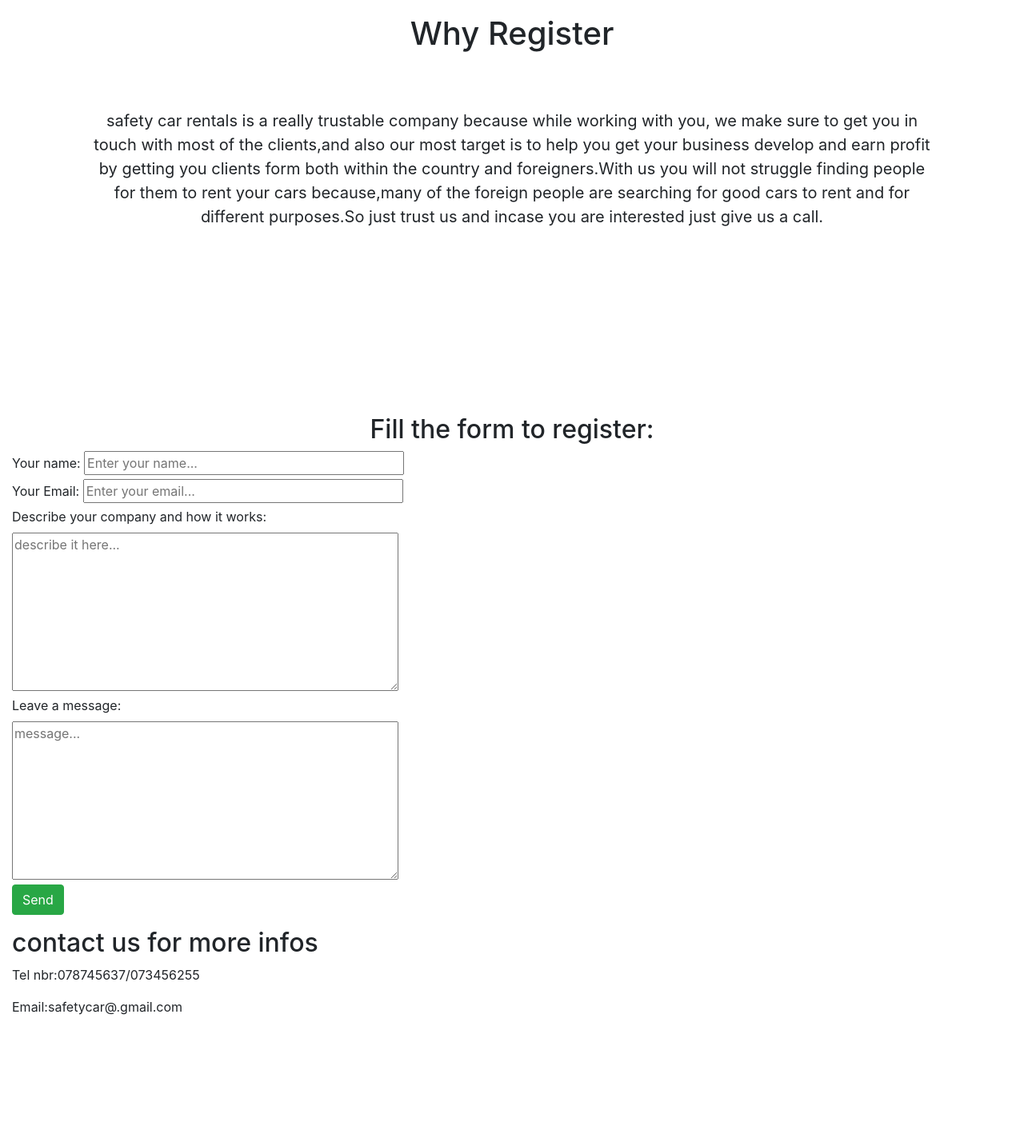
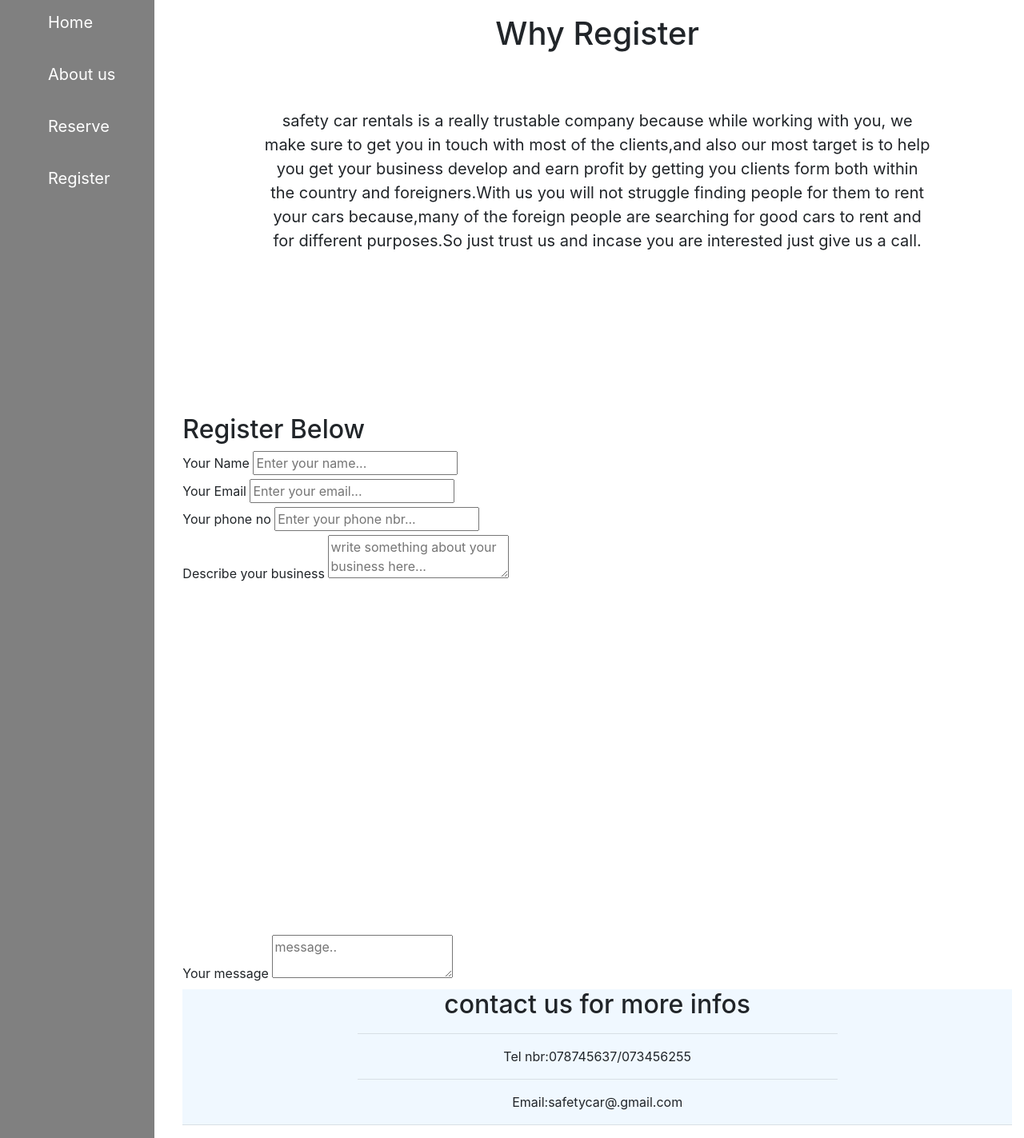
Before and after one commit to Mugengano18/safety-car-rental, a plain HTML site: page register.html in a window 1280 px wide. Shown: the part 12-1435 px from the top of the page at 80% size. Before the commit the page ends 1299 px from the top, so only its background shows below. Drawn offline with Linux system fonts and the light colour scheme.

Commit message:
i added a form

```diff
--- a/css/register.css
+++ b/css/register.css
@@ -1,13 +1,34 @@
-/* .container-fluid{
-    background-color: grey;
-} */
+body{
+    margin: 0;
+    padding: 0;
+}
+.col-md-2{
+    width: 100%;
+    position: relative;
+    right: 20px;
+    background-color:grey;
+}
+nav ul li{
+    margin: 15px;
+    padding: 10px;
+    display: block;
+}
+nav ul li:hover{
+    background-color: lightgrey;
+
+}
+nav ul li a{
+    font-size: 20px;
+    text-decoration: none;
+    color: black;
+}
+nav ul li a{
+    color: white;
+}
 h1{
     text-align: center;
     margin-top: 30px;
     font-size: 40px;
-}
-textarea{
-    padding-right: 300px;
 }
 .description p{
     text-align: center;
@@ -19,9 +40,8 @@ textarea{
 .description{
     height: 500px
 }
-.form h2{
+
+.footer{
+    background-color: aliceblue;
     text-align: center;
 }
-input{
-    width: 400px;
-}
--- a/register.html
+++ b/register.html
@@ -12,43 +12,70 @@
 
 <body>
     <div class="container-fluid">
-        <div class="image"></div>
+        <div class="row">
+            <div class="col-md-2">
+                <nav>
+                    <ul>
+                        <li><a href="">Home</a></li>
+                        <li><a href="">About us</a></li>
+                        <li><a href="">Reserve</a></li>
+                        <li><a href="">Register</a></li>
+                    </ul>
+                </nav>
+            </div>
+            <div class="col-md-10">
                 <section class="description">
                     <h1>Why Register</h1>
                     <p>safety car rentals is a really trustable company because while working with you, we make sure
                         to get you in touch with most of the clients,and also our most target is to help you get
                         your business develop and earn profit by getting you clients form both within the country
-                and foreigners.With us you will not struggle finding people for them to rent your cars because,many of
-                the foreign people are searching for good cars to rent and for different purposes.So just trust us and
+                        and foreigners.With us you will not struggle finding people for them to rent your cars
+                        because,many
+                        of
+                        the foreign people are searching for good cars to rent and for different purposes.So just trust
+                        us
+                        and
                         incase you are interested just give us a call.</p>
                 </section>
                 <section class="form">
-            <h2>Fill the form to register:</h2>
-            <form>
-                <label for="name">Your name:</label>
-                <input type="text" id="name" placeholder="Enter your name..."><br>
-                <label for="email">Your Email:</label>
-                <input type="email" id="email" placeholder="Enter your email..."><br>
-                <label for="description">Describe your company and how it works:</label><br>
-                <textarea id="describe" rows="8" cols="16"
-                    placeholder="describe it here..."></textarea><br>
-                    <label for="description">Leave a message:</label><br>
-                <textarea id="describe" rows="8" cols="16"
-                    placeholder="message..."></textarea><br>
-                <div class="form-group">
-                    <button type="button" class="btn btn-success">Send</button>
+                    <div class="register-form">
+                        <h2>Register Below</h2>
+                        <div class="Name">
+                            <label>Your Name</label>
+                            <input type="text" value="" placeholder="Enter your name...">
                         </div>
-            </form>
-        </section>
+                        <div class="Email">
+                            <label>Your Email</label>
+                            <input type="text" value="" placeholder="Enter your email...">
+                        </div>
+                        <div class="Phone">
+                            <label>Your phone no</label>
+                            <input type="text" value="" placeholder="Enter your phone nbr...">
+                        </div>
+                        <div class="description">
+                            <label>Describe your business</label>
+                            <textarea placeholder="write something about your business here..."></textarea>
+                        </div>
+                        <div class="sms">
+                            <label>Your message</label>
+                            <textarea placeholder="message.."></textarea>
+                        </div>
+                    </div>
                     <section class="footer">
                         <footer>
                             <h2>contact us for more infos</h2>
+                            <hr width="600">
                             <p>Tel nbr:078745637/073456255</p>
+                            <hr width="600">
                             <p>Email:safetycar@.gmail.com</p>
+                            <hr>
                         </footer>
                     </section>
             </div>
+
         </div>
+    </div>
+
 </body>
 
 </html>
```
Lines whose indentation alone changed are shown as unchanged.
